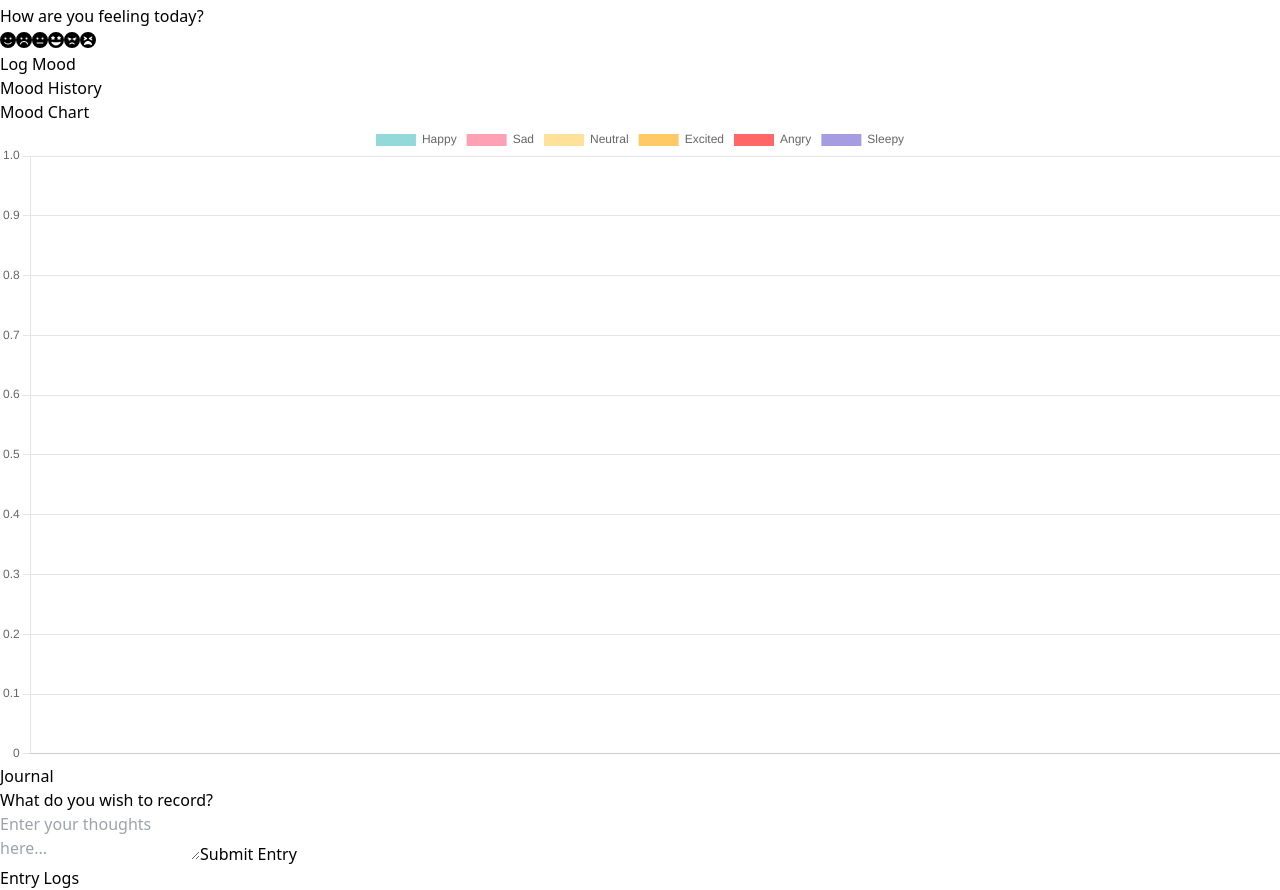
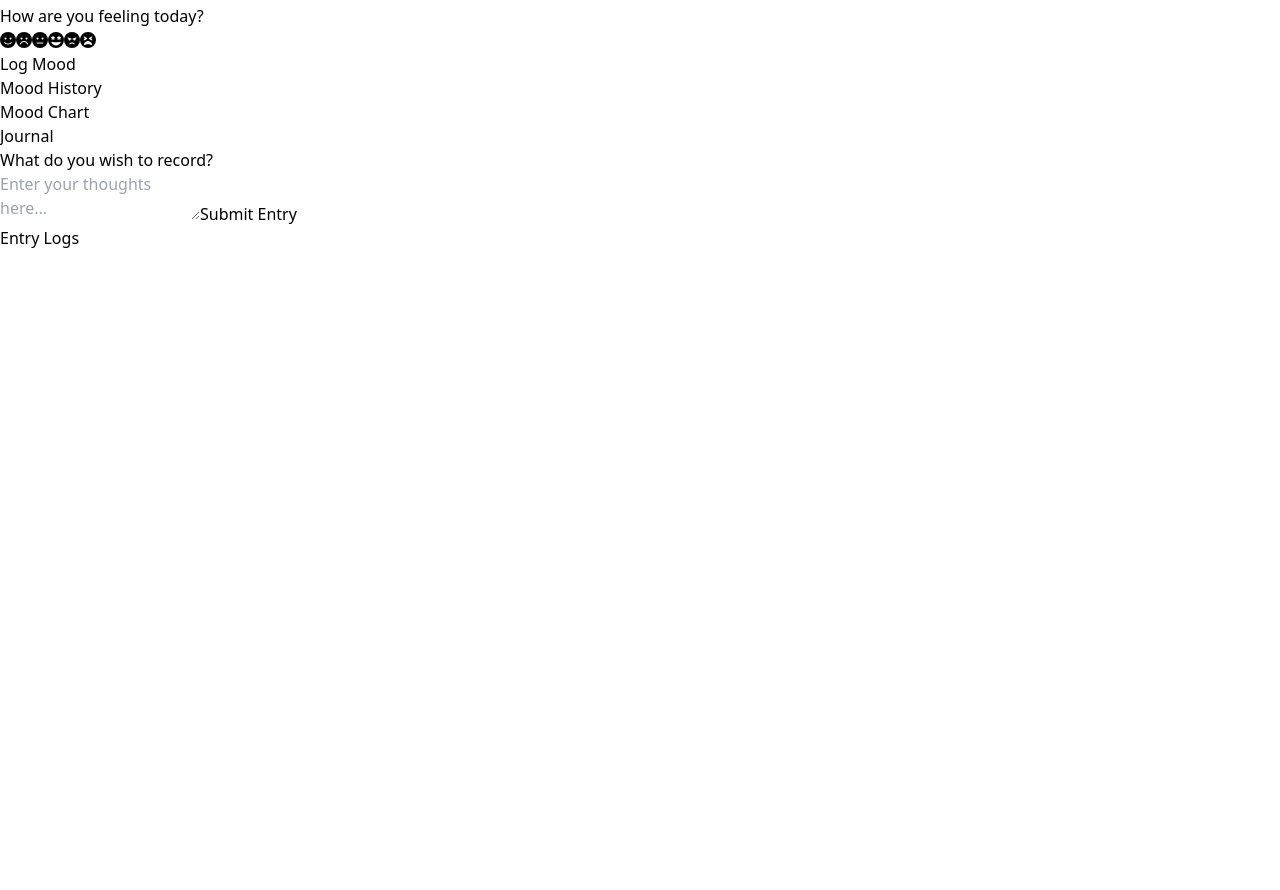
Before and after one commit to JenniferT9462/Capstone-demo, a Next.js app: page /journal in a window 1280 px wide. Shown: the part 520-1410 px from the top of the page. After the commit the page ends 800 px from the top, so only its background shows below. Built offline with nearby package versions, Linux system fonts and the light colour scheme.

Commit message:
Deleted mood chart

```diff
--- a/src/components/JournalPage/MoodChart.js
+++ /dev/null
@@ -1,82 +0,0 @@
-import { object } from "prop-types";
-import React from "react";
-import { Bar } from "react-chartjs-2";
-import {
-    Chart as ChartJS,
-    CategoryScale,
-    LinearScale,
-    BarElement,
-    Title,
-    Tooltip,
-    Legend,
-} from "chart.js";
-// Register required components
-ChartJS.register(CategoryScale, LinearScale, BarElement, Title, Tooltip, Legend);
-
- const mockData= {
-         '2024-11-14': '😊',
-         '2024-11-15': '😔',
-        '2024-11-16': '😡',
-     }
-
-
-export default function MoodChart({ moodLogs }){
-    //Process moodLogs to create chart data
-    const moodCount = moodLogs.reduce((acc, log) => {
-        const date = log.date.toISOString().split("T")[0]; //Extract data string
-        acc[date] = acc[date] || { Happy: 0, Sad: 0, Neutral: 0, Excited: 0, Angry: 0, Sleepy: 0 }
-        acc[date][log.mood] += 1; //Increment mood count for the date
-        return acc;
-    }, {});
-
-    //Prepare data for chart.js
-    const labels = Object.keys(moodCount); //Dates
-    const data = {
-        labels,
-        datasets: [
-            {
-                label: "Happy",
-                data: labels.map(date => moodCount[date]?.Happy || 0),
-                backgroundColor: "rgba(75, 192, 192, 0.6)",
-            },
-            {
-                label: "Sad",
-                data: labels.map(date => moodCount[date]?.Sad || 0),
-                backgroundColor: "rgba(255, 99, 132, 0.6)",
-            },
-            {
-                label: "Neutral",
-                data: labels.map(date => moodCount[date]?.Neutral || 0),
-                backgroundColor: "rgba(255, 206, 86, 0.6)",
-            },
-            {
-                label: "Excited",
-                data: labels.map(date => moodCount[date]?.Excited || 0),
-                backgroundColor: "rgba(255, 165, 0, 0.6)",
-            },
-            {
-                label: "Angry",
-                data: labels.map(date => moodCount[date]?.Angry || 0),
-                backgroundColor: "rgba(255, 0, 0, 0.6)",
-            },
-            {
-                label: "Sleepy",
-                data: labels.map(date => moodCount[date]?.Sleepy || 0),
-                backgroundColor: "rgba(106, 90, 205, 0.6)",
-            },
-        ],
-    };
-    const options = {
-        responsive: true,
-        scales: {
-            x: {
-                beginAtZero: true,
-            },
-            y: {
-                beginAtZero: true,
-            },
-        },
-    };
-    return <Bar data={data} options={options} />;
-
-}
--- a/src/components/JournalPage/MoodTracker.js
+++ b/src/components/JournalPage/MoodTracker.js
@@ -2,12 +2,12 @@ import React from 'react';
 import { FontAwesomeIcon } from '@fortawesome/react-fontawesome';
 import { faSmile, faFrown, faMeh } from '@fortawesome/free-solid-svg-icons';
 import MoodIcon from './MoodIcon';
-import MoodChart from './MoodChart';
+
 import { useState } from 'react';
 
 export default function MoodTracker() {
     //Moods selection TODO: add 2 more
-    const moods = ['happy', 'sad', 'neutral'];
+    const moods = ['happy', 'sad', 'neutral', 'excited', 'angry', 'sleepy'];
     const [mood, setMood] = useState(null);
     const [moodLogs, setMoodLogs] = useState([]);
 
@@ -24,7 +24,14 @@ export default function MoodTracker() {
         }
 
     };
+
+    //Transform moodLogs for chart
+    const moodCounts = moods.map((moodName) => ({
+        name: moodName, //label
+        count: moodLogs.filter((log) => log.mood === moodName).length, //value
+    }))
     console.log(moodLogs);
+    console.log(moodCounts)
     return (
         <div className='w-1/3 rounded-md shadow-md bg-white'>
             <h2 className="text-blue-500">Moods</h2>
@@ -63,7 +70,7 @@ export default function MoodTracker() {
                     ))}
                 </ul>
                 <h3 className="text-blue-500 mt-4">Mood Chart</h3>
-                <MoodChart moodLogs={moodLogs} />
+
             </div>
         </div>
     );
```
